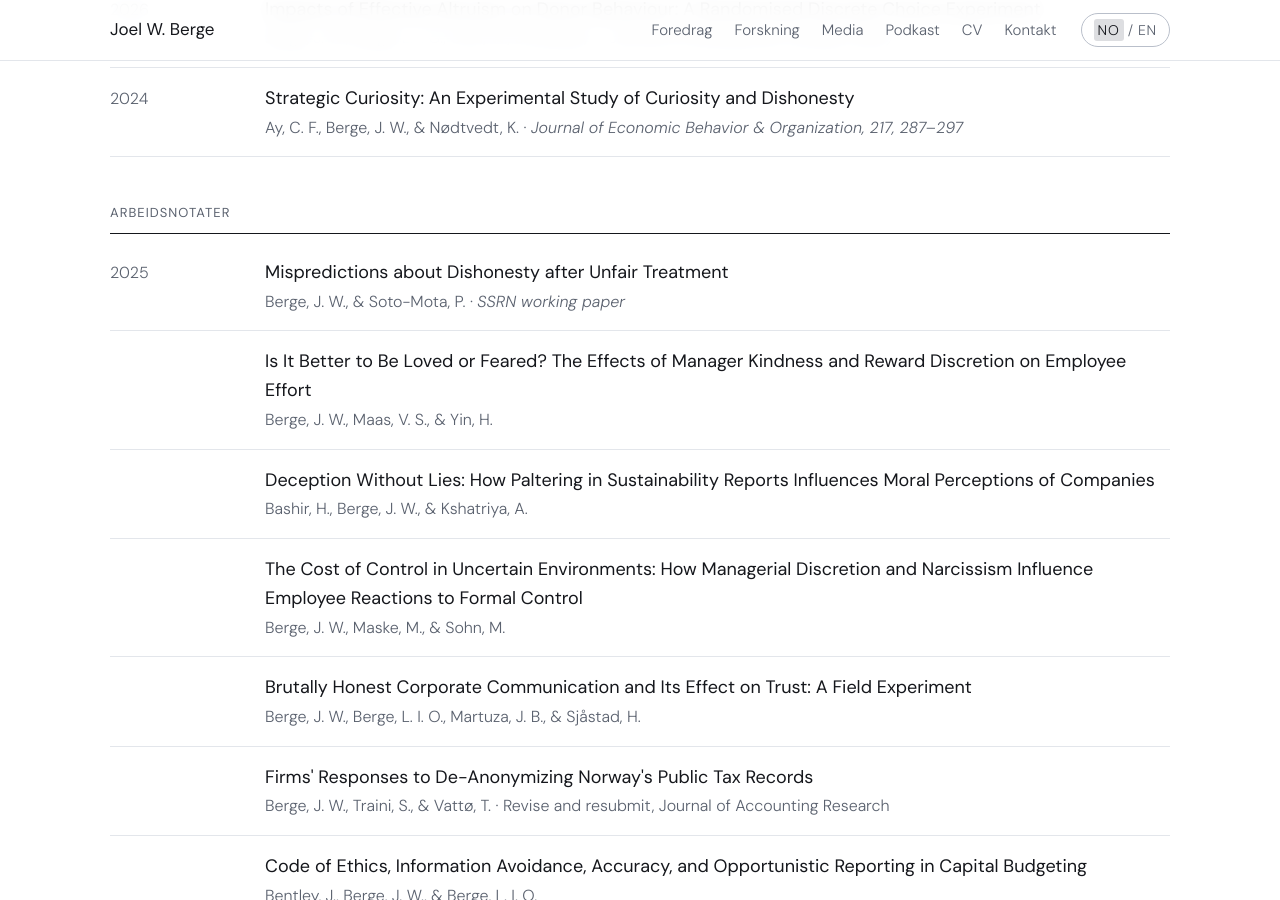
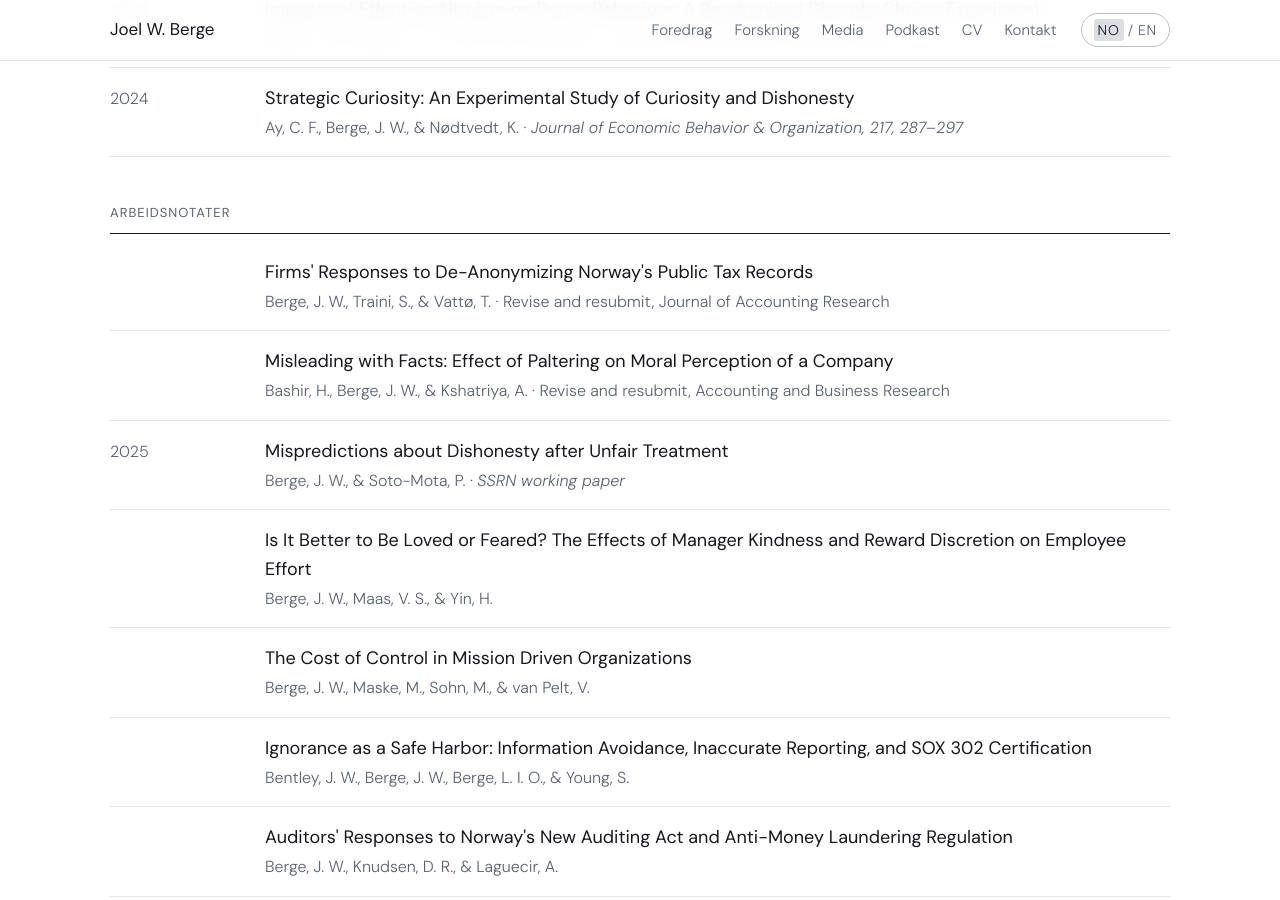
Before and after one commit to joelberge/joelberge.github.io, a Jekyll site: the page built from index.html, in a window 1280 px wide and 900 px high, scrolled down 4794 px. Built offline with Jekyll 4.4.1, drawn with Linux system fonts in a browser that asks for light colours; some of the changed text lies outside the part shown.

Commit message:
Update working papers
- Paltering paper retitled 'Misleading with Facts', R&R at Accounting and Business Research
- Cost of Control retitled 'in Mission Driven Organizations', Victor van Pelt added
- Add 'Ignorance as a Safe Harbor' (Bentley, Berge, Berge, Young)
- Remove three papers no longer in progress
- R&R papers listed first

Co-Authored-By: Claude Opus 5.5 <noreply@anthropic.com>
Claude-Session: https://claude.ai/code/session_01QuEDscUrZkVPfLcMTuAdVm

```diff
--- a/_data/publications.yml
+++ b/_data/publications.yml
@@ -64,6 +64,21 @@
   status: article
   link: https://doi.org/10.1016/j.jebo.2023.10.039
 
+- title: "Firms' Responses to De-Anonymizing Norway's Public Tax Records"
+  # TODO: new title from Joel (Scholar entry WF5omc3nYNoC); Perez-Truglia has left the project.
+  authors: Berge, J. W., Traini, S., & Vattø, T.
+  status: working
+  note:
+    nb: Revise and resubmit, Journal of Accounting Research
+    en: Revise and resubmit, Journal of Accounting Research
+
+- title: "Misleading with Facts: Effect of Paltering on Moral Perception of a Company"
+  authors: Bashir, H., Berge, J. W., & Kshatriya, A.
+  status: working
+  note:
+    nb: Revise and resubmit, Accounting and Business Research
+    en: Revise and resubmit, Accounting and Business Research
+
 - title: "Mispredictions about Dishonesty after Unfair Treatment"
   authors: Berge, J. W., & Soto-Mota, P.
   venue: SSRN working paper
@@ -75,32 +90,12 @@
   authors: Berge, J. W., Maas, V. S., & Yin, H.
   status: working
 
-- title: "Deception Without Lies: How Paltering in Sustainability Reports Influences Moral Perceptions of Companies"
-  authors: Bashir, H., Berge, J. W., & Kshatriya, A.
+- title: "The Cost of Control in Mission Driven Organizations"
+  authors: Berge, J. W., Maske, M., Sohn, M., & van Pelt, V.
   status: working
 
-- title: "The Cost of Control in Uncertain Environments: How Managerial Discretion and Narcissism Influence Employee Reactions to Formal Control"
-  authors: Berge, J. W., Maske, M., & Sohn, M.
-  status: working
-
-- title: "Brutally Honest Corporate Communication and Its Effect on Trust: A Field Experiment"
-  authors: Berge, J. W., Berge, L. I. O., Martuza, J. B., & Sjåstad, H.
-  status: working
-
-- title: "Firms' Responses to De-Anonymizing Norway's Public Tax Records"
-  # TODO: new title from Joel (Scholar entry WF5omc3nYNoC); Perez-Truglia has left the project.
-  authors: Berge, J. W., Traini, S., & Vattø, T.
-  status: working
-  note:
-    nb: Revise and resubmit, Journal of Accounting Research
-    en: Revise and resubmit, Journal of Accounting Research
-
-- title: "Code of Ethics, Information Avoidance, Accuracy, and Opportunistic Reporting in Capital Budgeting"
-  authors: Bentley, J., Berge, J. W., & Berge, L. I. O.
-  status: working
-
-- title: "Between Numbers and Judgement: An Experimental Study of Organizational Decision-Making"
-  authors: Berge, J. W., Catasús, B., & Knudsen, D. R.
+- title: "Ignorance as a Safe Harbor: Information Avoidance, Inaccurate Reporting, and SOX 302 Certification"
+  authors: Bentley, J. W., Berge, J. W., Berge, L. I. O., & Young, S.
   status: working
 
 - title: "Auditors' Responses to Norway's New Auditing Act and Anti-Money Laundering Regulation"
```
